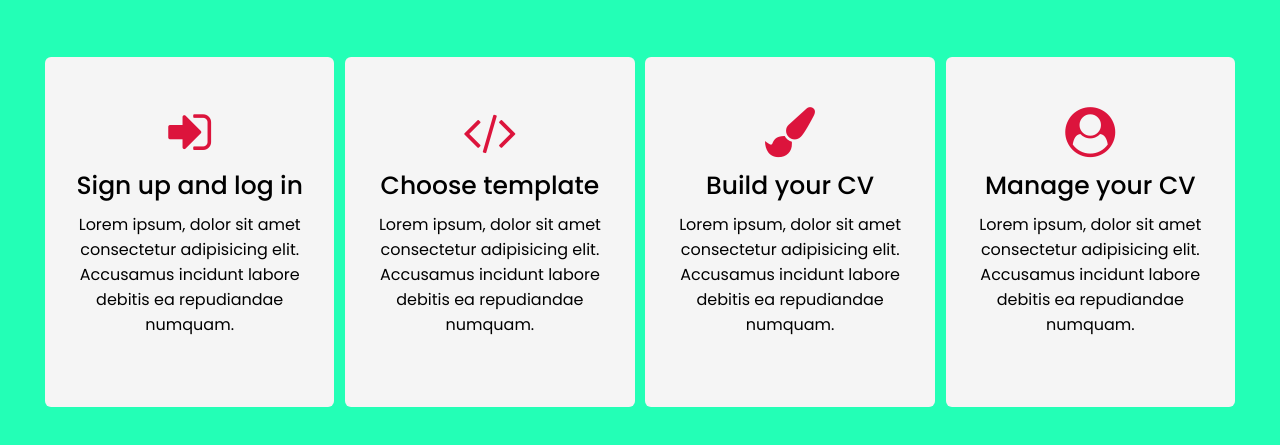
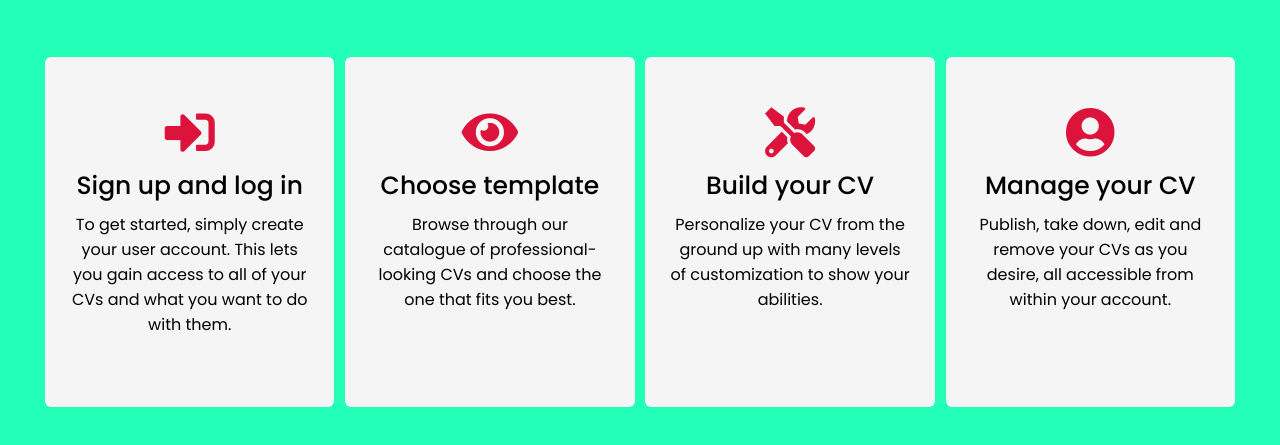
Before and after one commit to huycao2001/cv-manual-page, a plain HTML site: page index.html in a window 1280 px wide. Shown: the part 183-628 px from the top of the page. Drawn offline with Linux system fonts and the light colour scheme.

Commit message:
Add flavor text and modify some icons

```diff
--- a/index.html
+++ b/index.html
@@ -7,6 +7,7 @@
     <meta name="viewport" content="width=device-width, initial-scale=1.0">
     <title>Responsive Service Section - Rizowan Ahmed Safi</title>
     <link rel="stylesheet" href="https://stackpath.bootstrapcdn.com/font-awesome/4.7.0/css/font-awesome.min.css">
+		<link rel="stylesheet" href="https://cdnjs.cloudflare.com/ajax/libs/font-awesome/5.15.4/css/all.min.css">
     <link rel="stylesheet" href="style.css">
 </head>
 <body>
@@ -17,30 +18,30 @@
             <div class="content">
                 <div class="card">
                     <div class="box">
-                        <i class="fa fa-sign-in"></i>
+                        <i class="fa fa-sign-in-alt"></i>
                         <h3>Sign up and log in</h3>
-                        <p>Lorem ipsum, dolor sit amet consectetur adipisicing elit. Accusamus incidunt labore debitis ea repudiandae numquam.</p>
+                        <p>To get started, simply create your user account. This lets you gain access to all of your CVs and what you want to do with them.</p>
                     </div>
                 </div>
                 <div class="card">
                     <div class="box">
-                        <i class="fa fa-code"></i>
+                        <i class="fa fa-eye"></i>
                         <h3>Choose template</h3>
-                        <p>Lorem ipsum, dolor sit amet consectetur adipisicing elit. Accusamus incidunt labore debitis ea repudiandae numquam.</p>
+                        <p>Browse through our catalogue of professional-looking CVs and choose the one that fits you best.</p>
                     </div>
                 </div>
                 <div class="card">
                     <div class="box">
-                        <i class="fa fa-paint-brush"></i>
+                        <i class="fas fa-tools"></i>
                         <h3>Build your CV</h3>
-                        <p>Lorem ipsum, dolor sit amet consectetur adipisicing elit. Accusamus incidunt labore debitis ea repudiandae numquam.</p>
+                        <p>Personalize your CV from the ground up with many levels of customization to show your abilities.</p>
                     </div>
                 </div>
                 <div class="card">
                     <div class="box">
                         <i class="fa fa-user-circle"></i>
                         <h3>Manage your CV</h3>
-                        <p>Lorem ipsum, dolor sit amet consectetur adipisicing elit. Accusamus incidunt labore debitis ea repudiandae numquam.</p>
+                        <p>Publish, take down, edit and remove your CVs as you desire, all accessible from within your account.</p>
                     </div>
                 </div>
             </div>
```
